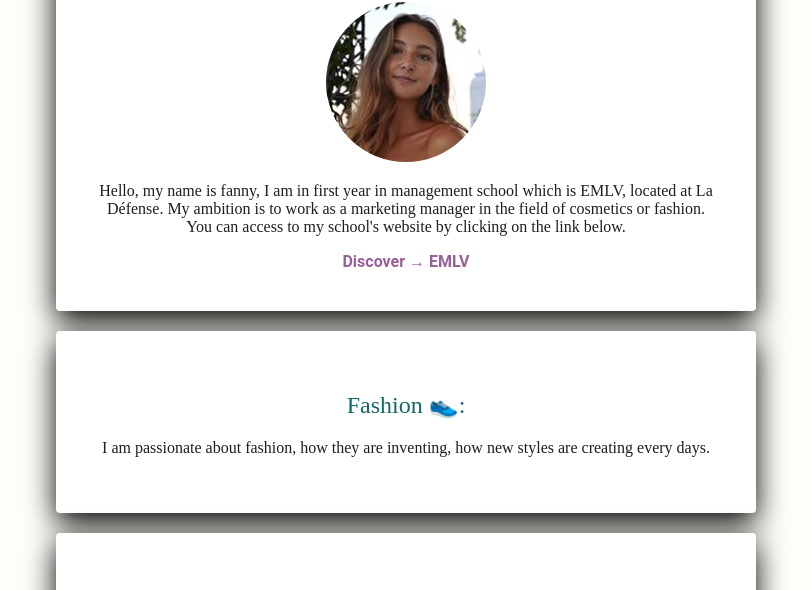
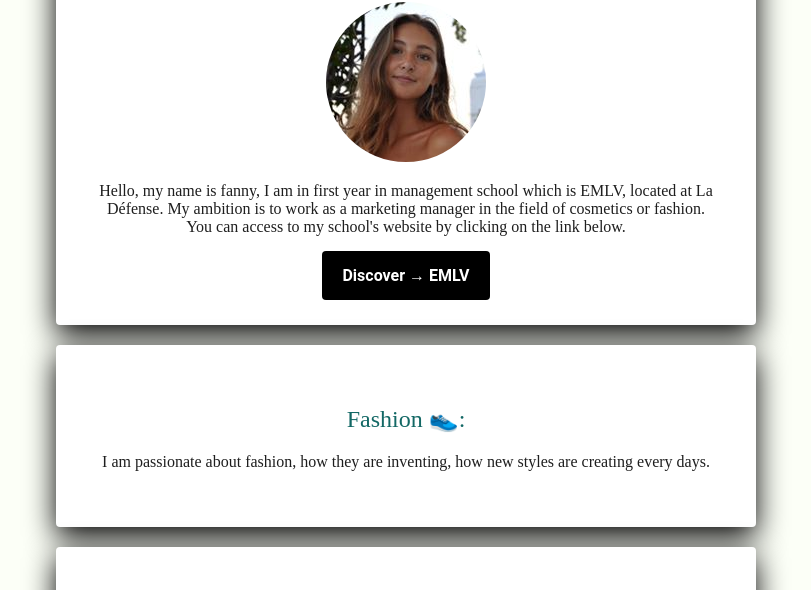
Before and after one commit to fannydubreucq/My-profile, a plain HTML site: page index.html in a window 1280 px wide. Shown: the part 164-754 px from the top of the page, without its empty margins (234-1045 px from the left). Drawn offline with nearby package versions, Linux system fonts and the light colour scheme.

Commit message:
put the button black

```diff
--- a/index.html
+++ b/index.html
@@ -19,7 +19,7 @@
         My ambition is to work as a marketing manager in the field of cosmetics or fashion.
        You can access to my school's website by clicking on the link below.
         </p>
-      <a href="https://www.emlv.fr/"target="_blank" "#" class="btn-black">Discover → EMLV</a>
+      <a href="https://www.emlv.fr/"target="_blank" "#" class="btn-red">Discover → EMLV</a>
   </div>
   <div class="card-white">
 
--- a/style.css
+++ b/style.css
@@ -77,15 +77,12 @@ a:hover {
 	border-radius: 50%;
 }
 
-.btn-black {
 .btn-red {
 	background-color: black;
 	color: white;
 	padding: 15px 20px;
 	border-radius: 4px;
 }
-.btn-black:hover {
-	background-color: purple;
 .btn-red:hover {
 	background-color: red;
 	color:white;
```
